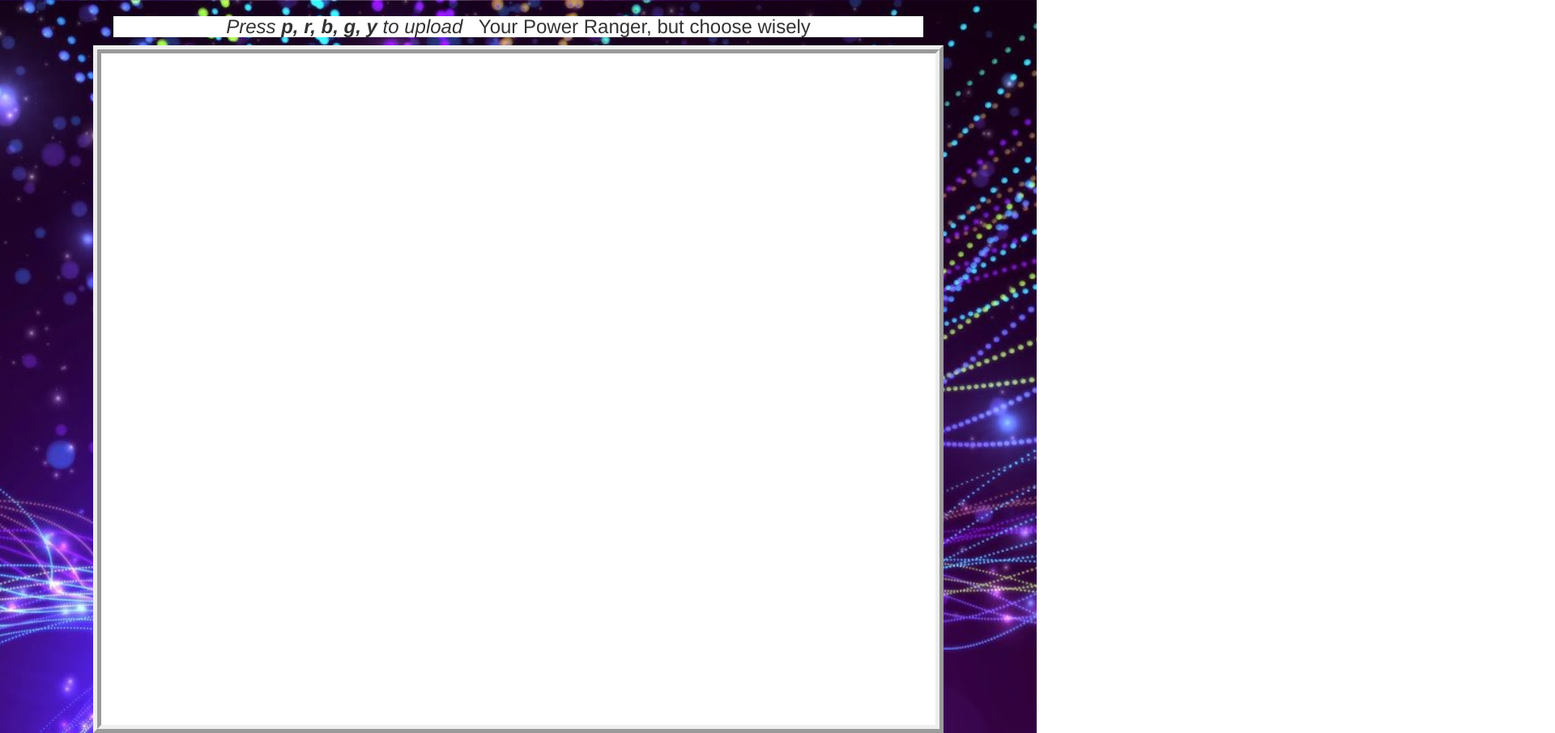
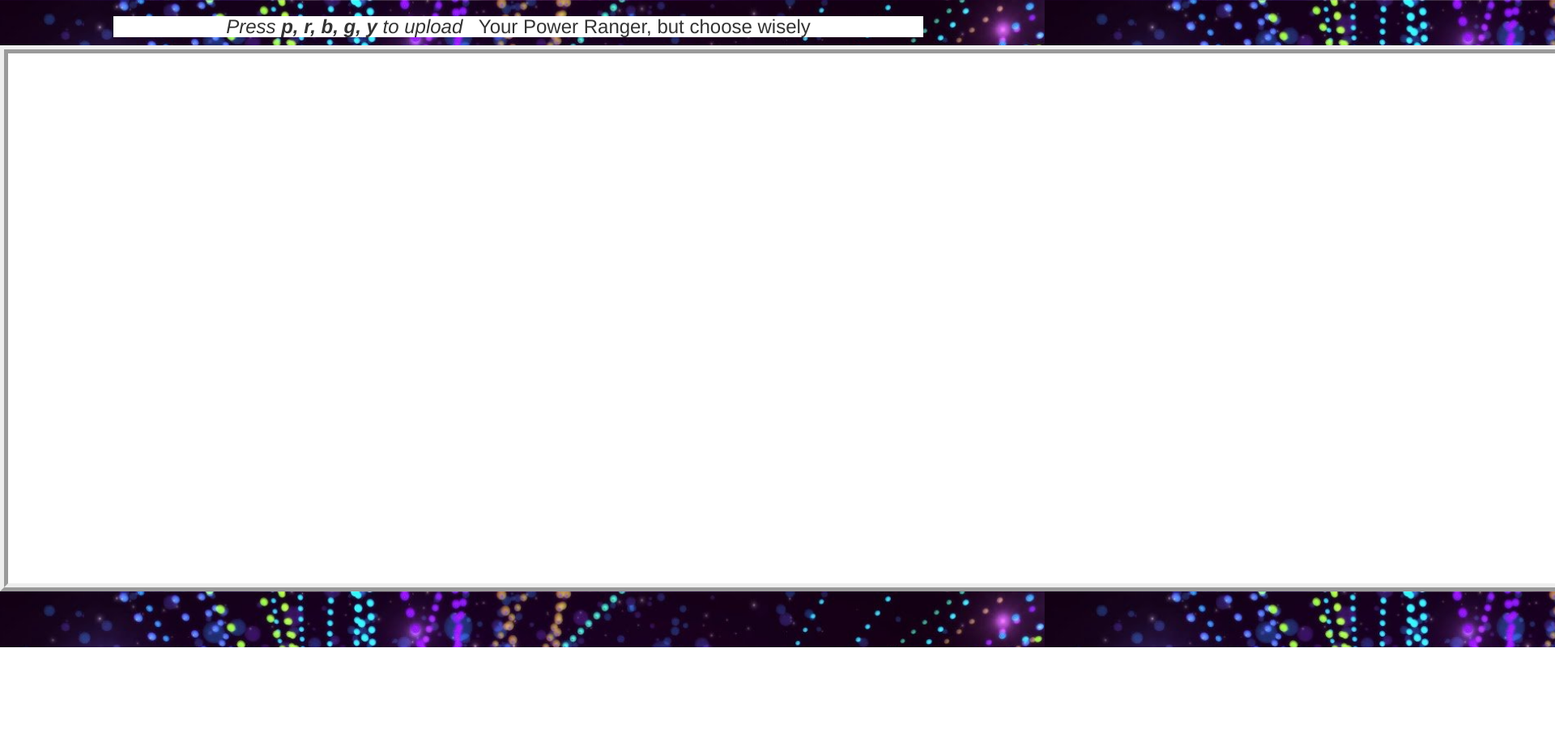
Before and after one commit to Girl-Power-1/Choose-your-Ranger, a plain HTML site: page index.html in a window 1280 px wide. Shown: the top 906 px of the page at 81% size, 1920 px wide, since content can reach past the window. After the commit the page ends 800 px from the top, so only its background shows below. Drawn offline with nearby package versions, Linux system fonts and the light colour scheme.

Commit message:
Update index.html

```diff
--- a/index.html
+++ b/index.html
@@ -17,7 +17,7 @@
 	<center>
 		<h3><i>Press <b>p, r, b, g, y</b> to upload &nbsp;</i> Your Power Ranger, but choose wisely</h3>
 
-		<canvas id="myCanvas" width="1050" height="850">
+		<canvas id="myCanvas" width="1950" height="675">
 		</canvas>
 		<div id="d1"></div>
 
```
